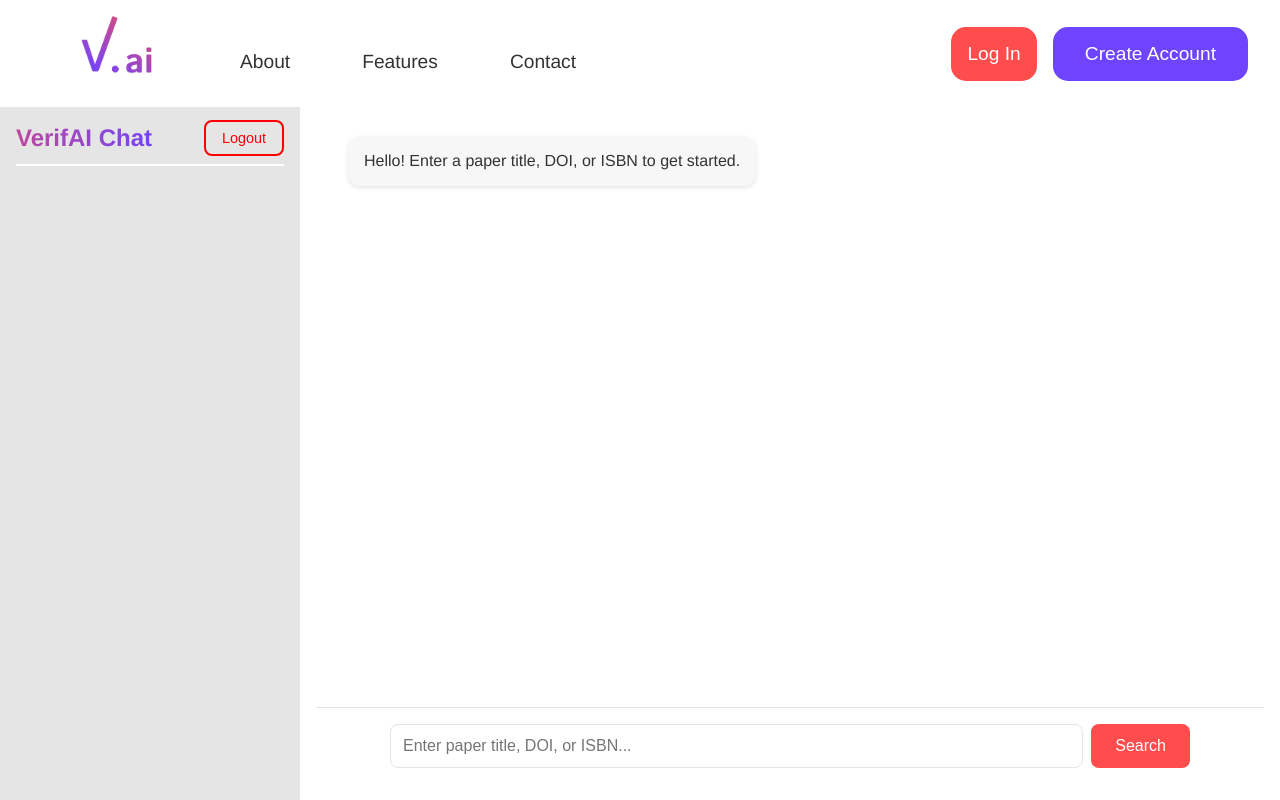
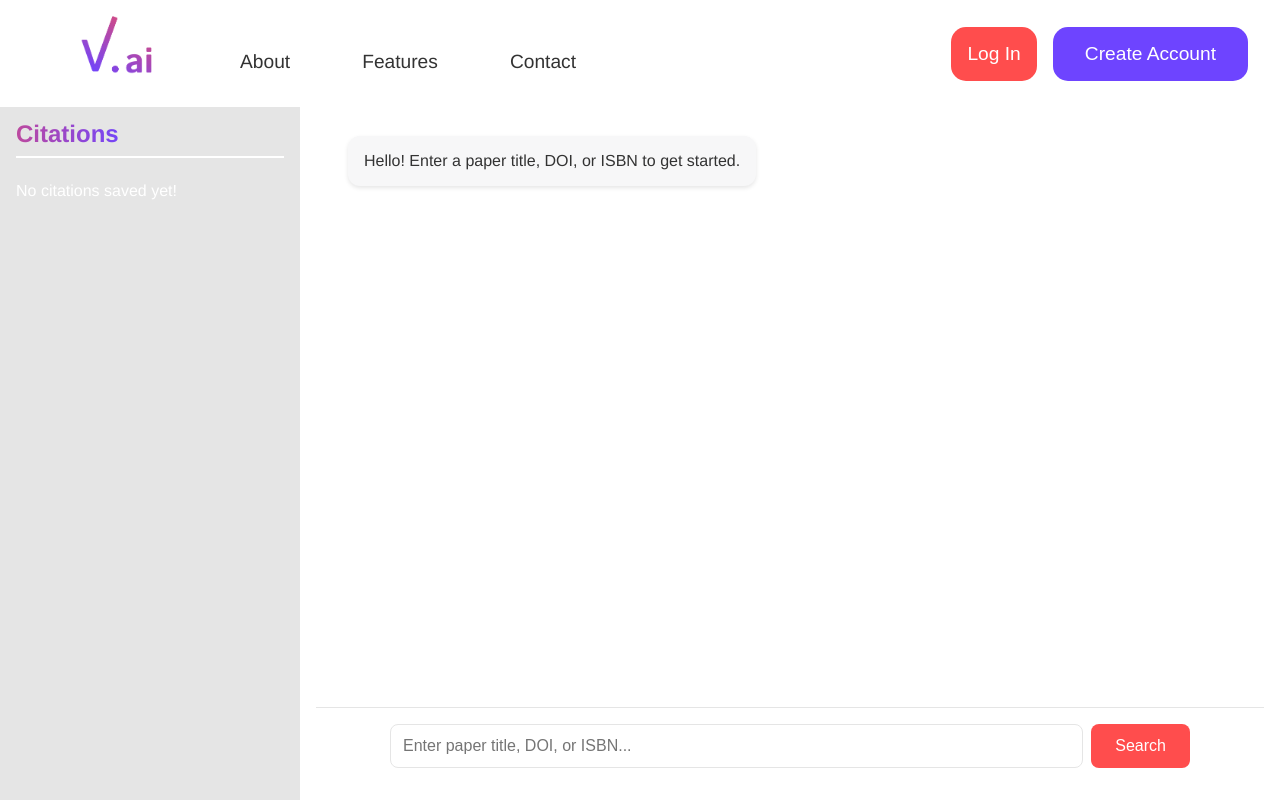
Before and after one commit to lifrank1/VerfiAI.github.io, a React (Create React App) app in the folder frontend/: page /chat in a window 1280 px wide. Built offline with nearby package versions, Linux system fonts and the light colour scheme.

Commit message:
Citations now save to user's side bar. Collection is by subcollection within the user information in firebase

```diff
--- a/frontend/src/pages/chat.js
+++ b/frontend/src/pages/chat.js
@@ -3,8 +3,10 @@
   import { useNavigate } from "react-router-dom";
   import { getAuth, signOut } from "firebase/auth";
   import { firebaseApp } from "../firebase-config";
+  import { getFirestore, collection, doc, addDoc, onSnapshot } from "firebase/firestore";
   import axios from "axios";
   import NavigationHeader from "../components/NavigationHeader";
+  import { useAuth } from "../contexts/authContext";
 
   const Chat = () => {
     const [messages, setMessages] = useState([
@@ -17,6 +19,35 @@
     const [input, setInput] = useState("");
     const messagesEndRef = useRef(null);
     const navigate = useNavigate();
+    const user = useAuth(); // Retrieve the current user's UID
+    const [citations, setCitations] = useState([]);
+
+    useEffect(() => {
+      const fetchCitations = () => {
+        if (!user || !user.userID) return;
+
+        const db = getFirestore(firebaseApp);
+        const userRef = doc(db, "users", user.userID); // Access the user's document
+
+        // Access the citations subcollection for the user
+        const citationsRef = collection(userRef, "citations");
+
+        // Set up a real-time listener to automatically update the citations list
+        const unsubscribe = onSnapshot(citationsRef, (querySnapshot) => {
+          const citationsData = querySnapshot.docs.map(doc => doc.data());
+          setCitations(citationsData); // Update state with the latest citations
+        });
+
+        // Cleanup function to unsubscribe when the component unmounts
+        return () => unsubscribe();
+      };
+
+      fetchCitations();
+    }, [user]); // This effect will run whenever the user changes
+
+
+
+
 
     const handleLogout = async () => {
       const auth = getAuth(firebaseApp);
@@ -47,9 +78,7 @@
       if (input.trim() === "") return;
 
       if (input.trim().toLowerCase() === "clear") {
-      setMessages([
-        { type: "bot", text: "Hello! Enter a paper title, DOI, or ISBN to get started." }
-      ]);
+        setMessages([{ type: "bot", text: "Hello! Enter a paper title, DOI, or ISBN to get started." }]);
         setInput("");
         return;
       }
@@ -58,19 +87,15 @@
       setIsLoading(true);
 
       try {
-      const response = await axios.post("http://localhost:3002/api/analyze-paper", {
-        doi: input
-      });
+        const response = await axios.post("http://localhost:3002/api/analyze-paper", { doi: input });
+        const paper = response.data.paper;
 
-      const { is_retracted, retraction_info, title, authors, research_field, year, doi } = response.data.paper;
-
-      let retractionNotice;
-      if (is_retracted) {
-        retractionNotice = (
+        let retractionNotice = paper.is_retracted
+          ? (
               <div>
                 <p style={{ color: "red", fontWeight: "bold" }}>🚨 This paper may be retracted!</p>
                 <ul style={{ paddingLeft: "2rem" }}>
-              {retraction_info.map((item, idx) => (
+                  {paper.retraction_info.map((item, idx) => (
                     <li key={idx} style={{ marginBottom: "0.5rem" }}>
                       <b>📌 Title:</b> {item.title}<br />
                       <b>🔗 DOI:</b> {item.doi}
@@ -78,47 +103,85 @@
                   ))}
                 </ul>
               </div>
-        );
-      } else {
-        retractionNotice = <p style={{ color: "green" }}>✅ This paper does not appear to be retracted.</p>;
-      }
+            )
+          : <p style={{ color: "green" }}>✅ This paper does not appear to be retracted.</p>;
 
         const formattedMessage = (
           <div>
             <h3>Paper Details</h3>
-          <p><b>📌 Title:</b> {title}</p>
+            <p><b>📌 Title:</b> {paper.title}</p>
             <p><b>👥 Authors:</b></p>
             <ul style={{ paddingLeft: "2rem" }}>
-            {authors.map((author, index) => (
+              {paper.authors.map((author, index) => (
                 <li key={index} style={{ marginBottom: "0.3rem" }}>{author}</li>
               ))}
             </ul>
-          <p><b>📊 Research Field:</b> {research_field.field}</p>
-          <p><b>📅 Year:</b> {year}</p>
-          <p><b>🔗 DOI:</b> {doi}</p>
+            <p><b>📊 Research Field:</b> {paper.research_field.field}</p>
+            <p><b>📅 Year:</b> {paper.year}</p>
+            <p><b>🔗 DOI:</b> {paper.doi}</p>
             {retractionNotice}
           </div>
         );
 
         setMessages(prev => [...prev, { type: "bot", text: formattedMessage }]);
 
+        // Save to Firestore
+        if (user && user.userID) {
+          await saveCitationToFirestore(paper, user.userID);
+        }
+
       } catch (error) {
-      setMessages(prev => [...prev, {
-        type: "bot",
-        text: "Error analyzing paper. Please check the DOI and try again."
-      }]);
+        setMessages(prev => [...prev, { type: "bot", text: "Error analyzing paper. Please check the DOI and try again." }]);
       } finally {
         setIsLoading(false);
         setInput("");
       }
     };
 
-  ;  const handleKeyPress = (e) => {
+
+    const saveCitationToFirestore = async (paper, userID) => {
+      if (!userID) return;
+
+      try {
+        const db = getFirestore(firebaseApp);
+
+        const userRef = doc(db, "users", userID);
+
+        const citationsRef = collection(userRef, "citations");
+
+        const newCitation = {
+          title: paper.title,
+          authors: paper.authors,
+          research_field: paper.research_field.field,
+          year: paper.year,
+          doi: paper.doi,
+          retracted: paper.is_retracted,
+          userID: userID,
+          timestamp: new Date(),
+        };
+
+        await addDoc(citationsRef, newCitation);
+        console.log("Citation saved to Firestore!");
+      } catch (error) {
+        console.error("Error saving citation:", error);
+      }
+    };
+
+
+      const handleKeyPress = (e) => {
       if (e.key === "Enter" && !e.shiftKey) {
         e.preventDefault();
         searchPaper();
       }
     };
+
+    function Sidebar() {
+      const [isOpen, setIsOpen] = useState(true);  // State to manage whether the citations box is open or not
+
+      const handleToggle = () => {
+        setIsOpen(!isOpen);  // Toggle the state
+      }};
+
 
     return (
   <>
@@ -157,6 +220,7 @@
       <div style={{
          marginTop: "6rem",
          width: "300px",
+         height: "100vh",
          backgroundColor: "#e5e5e5",
          color: "white",
          padding: "1.5rem 1rem",
@@ -187,33 +251,36 @@
               fontSize: "1.5rem",
             }}
           >
-          VerifAI Chat
+            Citations
           </h1>
 
           {/* Logout Button */}
-        <button
-          onClick={handleLogout}
-          style={{
-            background: "transparent",
-            border: "2px solid red",
-            color: "red",
-            padding: "0.5rem 1rem",
-            borderRadius: "8px",
-            cursor: "pointer",
-            fontSize: "0.9rem",
-            transition: "all 0.3s ease",
-            fontWeight: "500",
-            ":hover": {
-            background: "red",
-            color: "white",
-          }}}
-        >
-          Logout
-        </button>
+
         </div>
 
         {/* Sidebar Content */}
-
+          {/* Citations list */}
+  <div style={{ marginTop: "1rem", paddingTop: "0.5rem", overflowY: "auto", maxHeight: "85%" }}>
+  {citations.length > 0 ? (
+    citations.map((citation, idx) => (
+      <div key={idx} style={{
+        marginBottom: "1rem",
+        background: "#fff",
+        padding: "0.5rem",
+        borderRadius: "8px",
+        boxShadow: "0 2px 4px rgba(0,0,0,0.1)",
+      }}>
+        <p style={{ color: "#333"}}><b>{citation.title}</b></p>
+        <p style={{ color: "#555" }}>{citation.authors && Array.isArray(citation.authors) ? citation.authors.join(", ") : "No authors available"}
+        </p>
+        <p style={{ color: "#555" }}>Year: {citation.year}</p>
+        <p><a href={`https://doi.org/${citation.doi}`} target="_blank" rel="noopener noreferrer">DOI</a></p>
+      </div>
+    ))
+  ) : (
+    <p>No citations saved yet!</p>
+  )}
+</div>
       </div>
 
       {/* Main content area  */}
```
Lines whose indentation alone changed are shown as unchanged.
